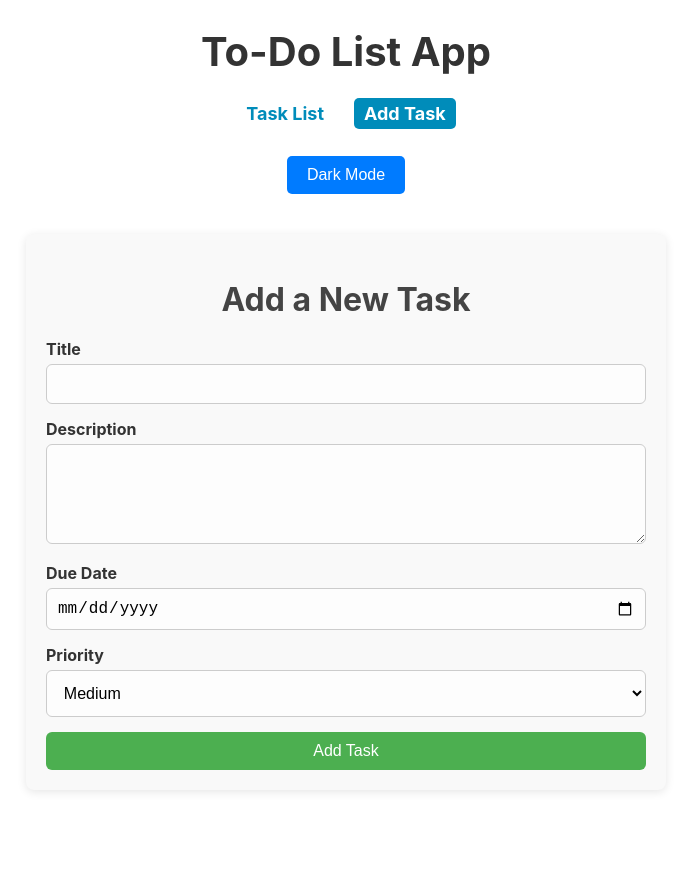
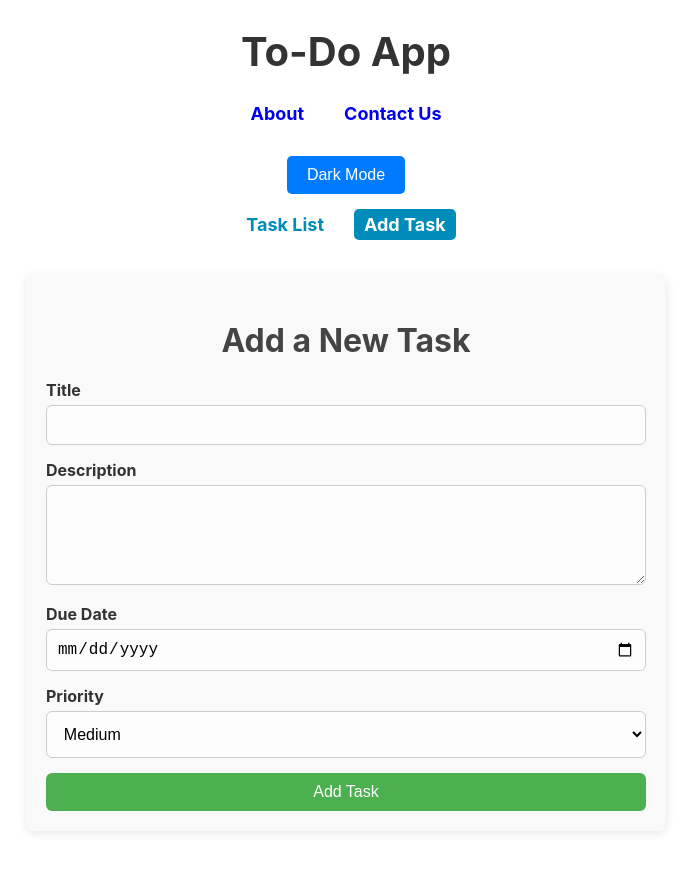
Before and after one commit to keerthana2624/React-todo-app, a React (Create React App) app in the folder to-do-app/: page /add-task in a window 1280 px wide. Shown: the whole page, without its empty margins (294-985 px from the left). Before the commit the page ends 830 px from the top, so only its background shows below. Built offline with nearby package versions, Linux system fonts and the light colour scheme.

Commit message:
implimented the header component

```diff
--- a/to-do-app/src/App.js
+++ b/to-do-app/src/App.js
@@ -56,15 +56,18 @@ import React from "react";
 import { BrowserRouter as Router, Route, Routes, Navigate, NavLink } from "react-router-dom";
 import TaskList from "./components/TaskList";
 import AddTask from "./components/AddTask";
-import DarkModeToggle from "./components/DarkModeToggle"; // Import the DarkModeToggle component
 import "./App.css"; // For the navigation styles
+import Header from "./components/Header";
 
 const App = () => {
   return (
+
     <Router>
+      {/* <Header /> */}
       <div className="app-container">
+      <Header />
         <header>
-          <h1>To-Do List App</h1>
+          {/* <h1>To-Do List App</h1> */}
           {/* Navigation Links */}
           <nav>
             <ul>
@@ -90,8 +93,6 @@ const App = () => {
               </li>
             </ul>
           </nav>
-          {/* Dark Mode Toggle Button */}
-          <DarkModeToggle />
         </header>
         <main>
           <Routes>
--- /dev/null
+++ b/to-do-app/src/components/Header.jsx
@@ -0,0 +1,19 @@
+import React from "react";
+// import "./Header.css";
+import DarkModeToggle from "./DarkModeToggle";
+const Header = ({ toggleDarkMode, isDarkMode }) => {
+  return (
+    <header className={`header ${isDarkMode ? "dark-mode" : ""}`}>
+      <h1>To-Do App</h1>
+      <nav>
+        <ul>
+          <li><a href="#about">About</a></li>
+          <li><a href="#contact-us">Contact Us</a></li>
+        </ul>
+      </nav>
+      <DarkModeToggle />
+    </header>
+  );
+};
+
+export default Header;
```
Also changed, not shown: to-do-app/src/components/Header.css (added).
